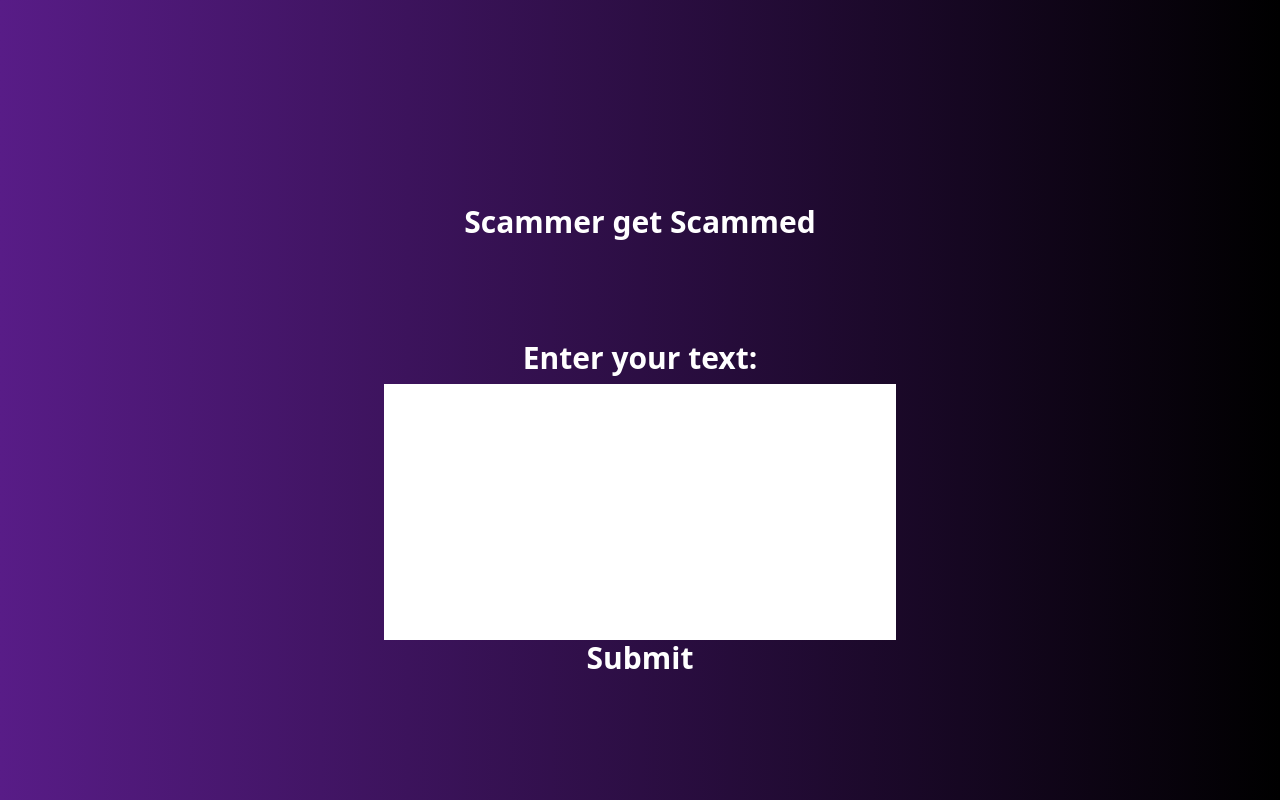
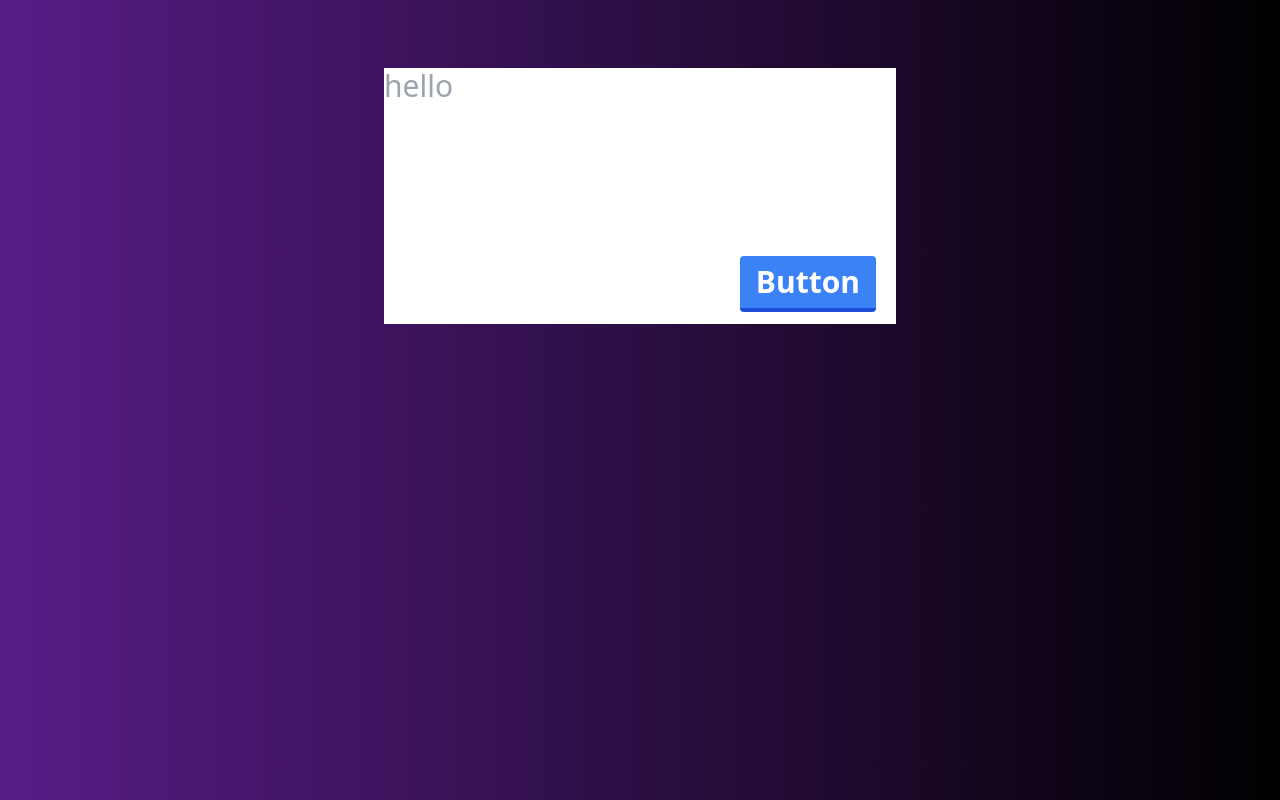
Before and after one commit to UmayerK/Winhacks2024, a React (Create React App) app in the folder win/: page / in a window 1280 px wide. Built offline with nearby package versions, Linux system fonts and the light colour scheme.

Commit message:
Textbox changes and stuff

```diff
--- a/win/src/App.js
+++ b/win/src/App.js
@@ -1,5 +1,6 @@
 import React from 'react';
 import Form from './Textbox.js'; // Importing the Form component
+import Analysus from './Analysis.js'
 
 function App() {
   return (
@@ -7,7 +8,7 @@ function App() {
       {/* Use Tailwind CSS utility classes to set the height to 100vh, apply the gradient, and center the content */}
       <header className="text-white text-center">
         {/* Apply the gradient classes and specify gradient colors */}
-        <h1 className="text-3xl font-bold mt-20">Scammer get Scammed</h1>
+
         <Form /> {/* Rendering the Form component */}
       </header>
     </div>
--- a/win/src/Textbox.js
+++ b/win/src/Textbox.js
@@ -1,5 +1,4 @@
 import React, { useState } from 'react';
-
 
 function TextBox() {
   const [inputText, setInputText] = useState(""); // State to store input text
@@ -7,32 +6,47 @@ function TextBox() {
   const exportFunction = () => {
     // Function to handle exporting the text
     alert("Works");
-    // Replace this console.log with your desired functionality
+    // Replace this alert with your desired functionality
   };
 
   const handleSubmit = () => {
     // Call the export function
+    return 0.5;
+
     exportFunction();
   };
 
+  const handleChange = (event) => {
+    // Update the input text state
+    setInputText(event.target.value);
+  };
+
+  const handleKeyPress = (event) => {
+    // Check if the pressed key is "Enter"
+    if (event.key === 'Enter') {
+      // Call the handleSubmit function if "Enter" is pressed
+      handleSubmit();
+    }
+  };
+
   return (
-    <div className="text-3xl font-bold flex flex-col items-center justify-center mt-[100px] ">
-      <form className="font-bold flex flex-col items-center">
-        <label htmlFor="textbox" className="mb-2 font-bold">Enter your text:</label>
-        <input
-          type="text"
+    <div className="text-3xl font-bold flex flex-col items-center justify-center mb-[400px]">
+      <form className="font-bold flex flex-col items-center relative">
+        <textarea
           id="textbox"
           name="textbox"
-          className=" text-black w-[512px] h-[256px] text-md font-normal "
+          className="text-black w-[512px] h-[256px] text-md font-normal resize-none mb-2" // Disable resizing
           value={inputText}
-          onChange={(e) => setInputText(e.target.value)} // Update input text state
+          onChange={handleChange} // Call handleChange function when the input value changes
+          onKeyPress={handleKeyPress} // Call handleKeyPress function when a key is pressed
+          placeholder="hello" // Set the default text to "hello"
         />
+
         <button
-          type="button" // Use type="button" to prevent form submission
-          onClick={handleSubmit} // Call handleSubmit function on button click
-          className="font-bold"
+          className="absolute bottom-0 right-0 bg-blue-500 hover:bg-blue-400 text-white font-bold py-2 px-4 border-b-4 border-blue-700 hover:border-blue-500 rounded mb-5 mr-5"
+          onClick={handleSubmit} // Call handleSubmit function when the button is clicked
         >
-          Submit
+          Button
         </button>
       </form>
     </div>
```
